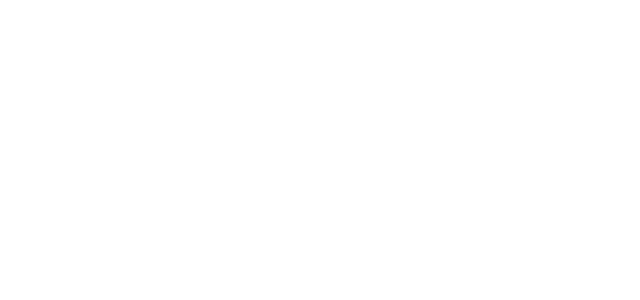
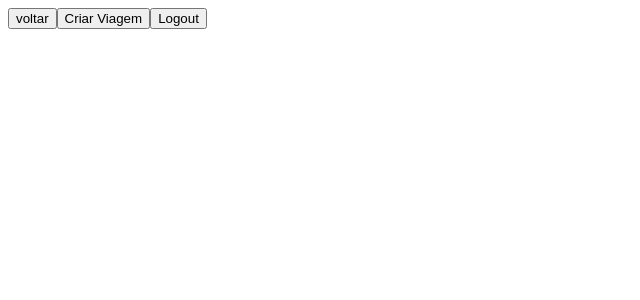
Before and after one commit to future4code/Joao-Junior, a React (Create React App) app in the folder quinzena9/labex/: page /painel in a window 1280 px wide. Before the commit this address had no page. Shown: the top 300 px of the page, without its empty margins (0-640 px from the left). Built offline with nearby package versions, Linux system fonts and the light colour scheme; the HTML template or start-up script is replaced by a standard one.

Commit message:
request API configurada

```diff
--- a/quinzena9/labex/src/App.js
+++ b/quinzena9/labex/src/App.js
@@ -5,6 +5,7 @@ import Home from './pages/Home'
 import Login from './pages/Login'
 import Viagens from './pages/Viagens'
 import Inscrevase from './pages/Inscreavase'
+import Painel from './pages/Painel'
 
 
 
@@ -17,6 +18,7 @@ function App() {
       <Route exact path="/viagens" element={<Viagens />} />
       <Route exact path="/login" element={<Login />} />
       <Route exact path="/inscrevase" element={<Inscrevase />} />
+      <Route exact path="/painel" element={<Painel />} />
 
     </Routes>
   </BrowserRouter>
--- a/quinzena9/labex/src/pages/Login.jsx
+++ b/quinzena9/labex/src/pages/Login.jsx
@@ -1,7 +1,8 @@
-import React from 'react';
+import React, { useState } from 'react';
 import { useNavigate } from 'react-router-dom'
 import styled from 'styled-components';
 import axios from 'axios';
+import { login } from '../services/index'
 
 const Container = styled.div`
     text-align: center;
@@ -20,29 +21,37 @@ export default function Login(){
     const [ password, setPassword] = useState("")
     const navigate = useNavigate()
 
-    const login = () => {
-        const body = {
+    const onChangeEmail = (e) => {
+        setEmail(e.target.value)
+    }
+    const onChangePassword = (e) => {
+        setPassword(e.target.value)
+    }
+    const onCLickLogin = async () => {
+        const response = await login({
             email,
             password
-        }
-        axios.post("https://us-central1-labenu-apis.cloudfunctions.net/labeX/:joao-helio-banu/login").then(response => {
-            localStorage.setItem("token", response.data.token)
-        }).catch(err => {
-            return console.log(err)
         })
+        console.log(response)
+        // localStorage.setItem("token", token)
     }
+
+
 
     return(
         <Container>
         <h1>Login</h1>
+
         <InputContainer>
-            <input type="text" />
-            <input type="password" name="password" placeholder='Senha' id="nav" />
+            <p>Email</p>
+            <input value={email} onChange={onChangeEmail} type="text" placeholder="Email" />
+            <p>Senha</p>
+            <input value={password} onChange={onChangePassword} type="password" name="password" placeholder='Senha' id="nav" />
         </InputContainer>
 
         <div>
             <button onClick={() => navigate("/")}>Voltar</button>
-            <button>Entrar</button>
+            <button onClick={onCLickLogin}>Entrar</button>
         </div>
         </Container>
     )
--- /dev/null
+++ b/quinzena9/labex/src/pages/Painel.jsx
@@ -0,0 +1,15 @@
+import React from 'react'
+import { useNavigate } from 'react-router-dom'
+
+export default function Painel(){
+
+    const navigate = useNavigate()
+
+    return (
+        <div>
+            <button onClick={() => navigate("/login")}>voltar</button>
+            <button>Criar Viagem</button>
+            <button>Logout</button>
+        </div>
+    )
+}
--- a/quinzena9/labex/src/pages/Viagens.jsx
+++ b/quinzena9/labex/src/pages/Viagens.jsx
@@ -1,7 +1,7 @@
 import React from 'react'
-import { BrownseRouter, Routes, Route } from 'react-router-dom'
 import { useNavigate } from 'react-router-dom'
 import styled from 'styled-components'
+
 
 const Container = styled.div`
     text-align: center;
--- /dev/null
+++ b/quinzena9/labex/src/services/index.jsx
@@ -0,0 +1,15 @@
+import axios from "axios"
+
+export const login = async ( { email, password }) => {
+    let error
+    let response
+    try {
+        response = await axios.post("https://us-central1-labenu-apis.cloudfunctions.net/labeX/joao-helio-banu/login", { email, password })
+    } catch (e) {
+        error = e.response
+    }
+    return {
+        token: response && response.data.token,
+        error
+    }
+}
```
